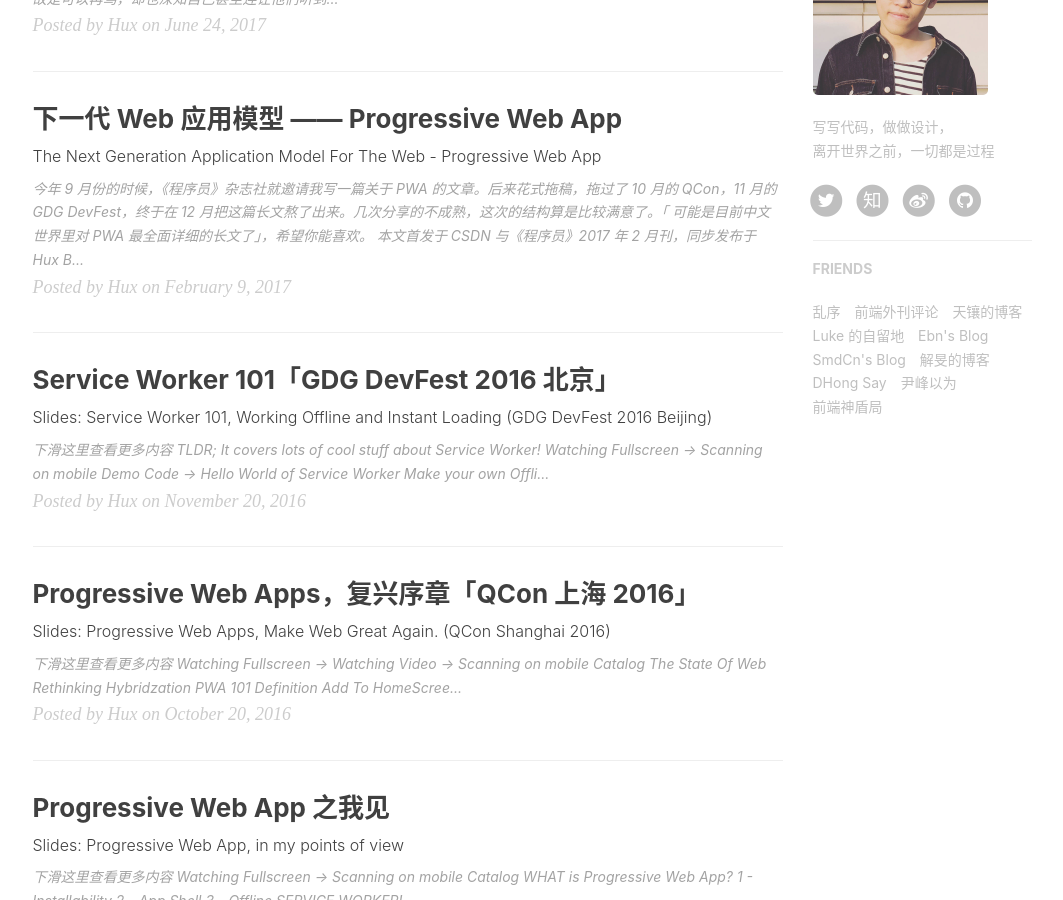
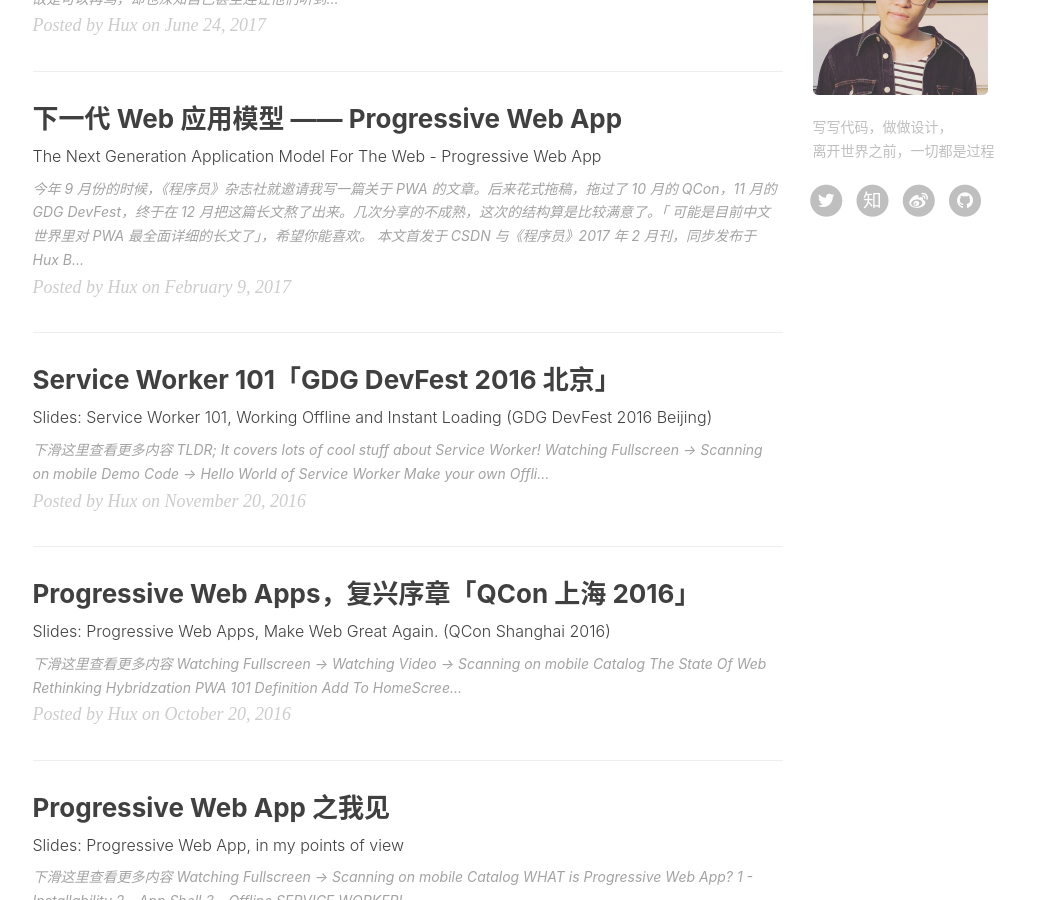
Before and after one commit to ityoung/homepage_bak, a Jekyll site: the page built from index.html, in a window 1280 px wide and 900 px high, scrolled down 834 px. Shown: the whole window, without its empty margins (135-1198 px from the left). Built offline with Jekyll 4.4.1, drawn with Linux system fonts in a browser that asks for light colours; nearby versions of some CDN libraries; the list of posts is cut into pages by our own code; comment, search, counter and statistics services are not loaded.

Commit message:
Update _config.yml

```diff
--- a/_config.yml
+++ b/_config.yml
@@ -81,43 +81,3 @@
 # Progressive Web Apps
 chrome-tab-theme-color: "#000000"
 service-worker: true
-
-
-
-# Friends
-friends: [
-    {
-    #     title: "Su",
-    #     href: "http://su.gallery/"
-    # },{
-        title: "乱序",
-        href: "http://mida.re/"
-    },{
-        title: "前端外刊评论",
-        href: "http://qianduan.guru/"
-    },{
-        title: "天镶的博客",
-        href: "http://lingyu.wang/"
-    },{
-        title: "Luke 的自留地",
-        href: "http://hmqk1995.github.io"
-    },{
-        title: "Ebn's Blog",
-        href: "http://ebnbin.com/"
-    },{
-        title: "SmdCn's Blog",
-        href: "http://blog.smdcn.net"
-    },{
-        title: "解旻的博客",
-        href: "http://xieminis.me/"
-    },{
-        title: "DHong Say",
-        href: "http://dhong.co"
-    },{
-        title: "尹峰以为",
-        href: "http://ingf.github.io/"
-    },{
-        title: "前端神盾局",
-        href: "http://wepiaofei.github.io/blog/"
-    }
-]
```
